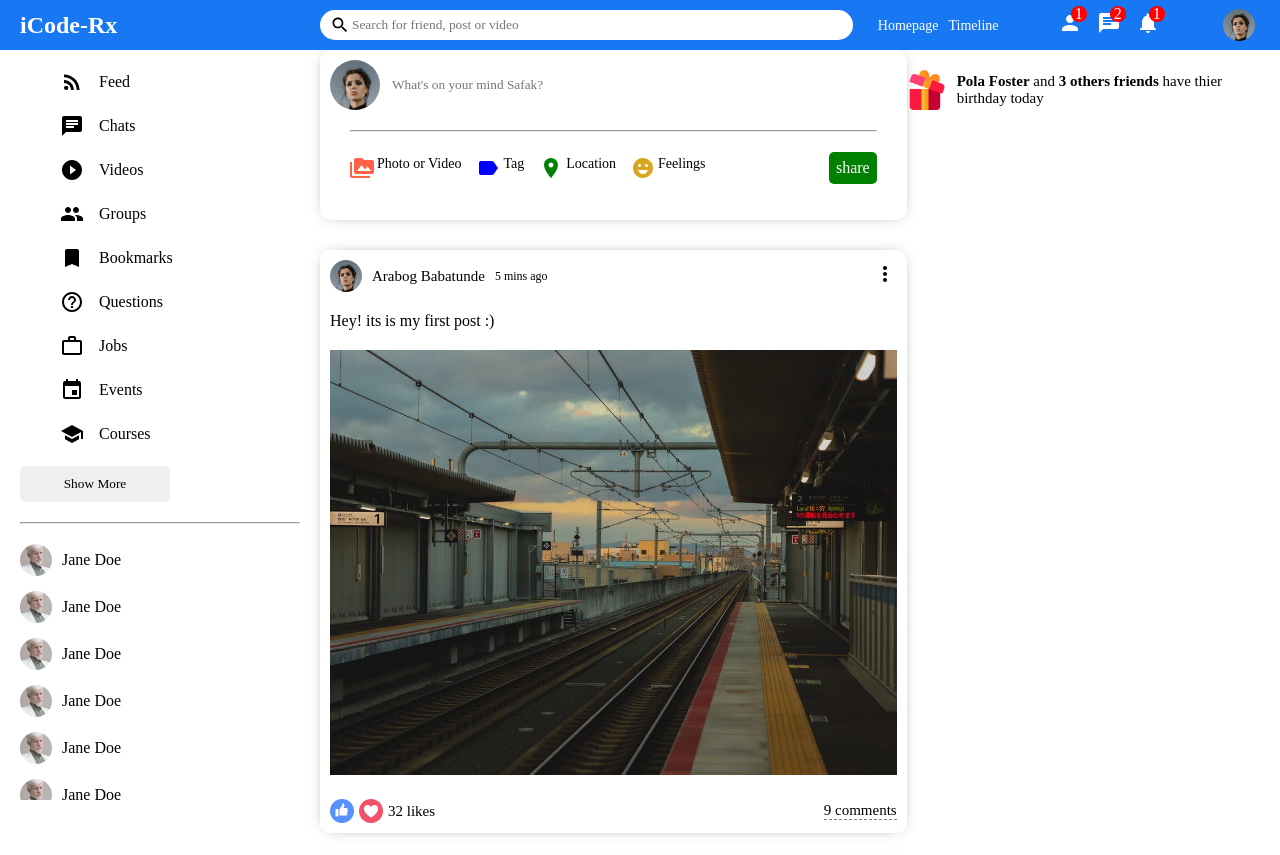
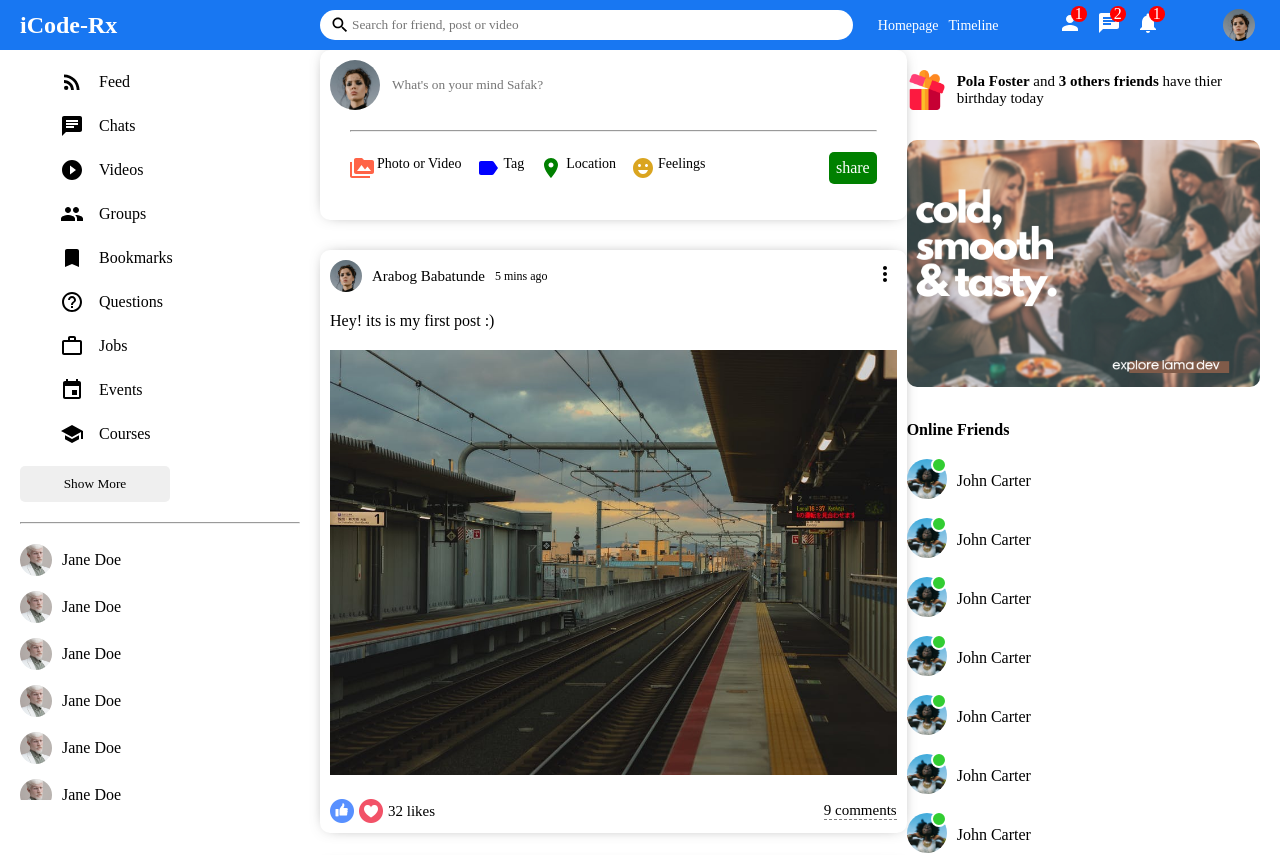
Before and after one commit to arabog/iCode-Rx-Social-Media, a React (Create React App) app in the folder react-social-client/: page / in a window 1280 px wide. Shown: the top 855 px of the page. Built offline with nearby package versions, Linux system fonts and the light colour scheme.

Commit message:
another commit

```diff
--- a/react-social-client/src/components/rightbar/Rightbar.jsx
+++ b/react-social-client/src/components/rightbar/Rightbar.jsx
@@ -4,6 +4,7 @@
           return (
                     <div className= "rightbar">
                               <div className="rightbarWrapper">
+
                                         <div className="birthdayContainer">
                                                   <img src="/assets/gift.png" alt="" className="birthdayImg" />
 
@@ -11,6 +12,97 @@
                                                             <b>Pola Foster</b> and <b>3 others friends</b> have thier birthday today
                                                   </span>
                                         </div>
+
+                                        <img src="/assets/ad.png" alt="" className="rightbarAd" />
+
+                                        <h4 className="rightbarTitle">Online Friends</h4>
+
+                                        <ul className="rightbarFriendList">
+                                                  <li className="rightbarFriend">
+
+                                                            <div className="rightbarProfileImgContainer">
+                                                                      <img src="/assets/person/3.jpeg" alt="" className="rightbarProfileImg" />
+                                                                      <span className="rightbarOnline"></span>
+                                                            </div>
+
+                                                            <span className="rightbarUsername">John Carter</span>
+
+
+                                                  </li>
+
+                                                  <li className="rightbarFriend">
+
+                                                            <div className="rightbarProfileImgContainer">
+                                                                      <img src="/assets/person/3.jpeg" alt="" className="rightbarProfileImg" />
+                                                                      <span className="rightbarOnline"></span>
+                                                            </div>
+
+                                                            <span className="rightbarUsername">John Carter</span>
+
+
+                                                  </li>
+
+                                                  <li className="rightbarFriend">
+
+                                                            <div className="rightbarProfileImgContainer">
+                                                                      <img src="/assets/person/3.jpeg" alt="" className="rightbarProfileImg" />
+                                                                      <span className="rightbarOnline"></span>
+                                                            </div>
+
+                                                            <span className="rightbarUsername">John Carter</span>
+
+
+                                                  </li>
+
+                                                  <li className="rightbarFriend">
+
+                                                            <div className="rightbarProfileImgContainer">
+                                                                      <img src="/assets/person/3.jpeg" alt="" className="rightbarProfileImg" />
+                                                                      <span className="rightbarOnline"></span>
+                                                            </div>
+
+                                                            <span className="rightbarUsername">John Carter</span>
+
+
+                                                  </li>
+
+                                                  <li className="rightbarFriend">
+
+                                                            <div className="rightbarProfileImgContainer">
+                                                                      <img src="/assets/person/3.jpeg" alt="" className="rightbarProfileImg" />
+                                                                      <span className="rightbarOnline"></span>
+                                                            </div>
+
+                                                            <span className="rightbarUsername">John Carter</span>
+
+
+                                                  </li>
+
+                                                  <li className="rightbarFriend">
+
+                                                            <div className="rightbarProfileImgContainer">
+                                                                      <img src="/assets/person/3.jpeg" alt="" className="rightbarProfileImg" />
+                                                                      <span className="rightbarOnline"></span>
+                                                            </div>
+
+                                                            <span className="rightbarUsername">John Carter</span>
+
+
+                                                  </li>
+
+                                                  <li className="rightbarFriend">
+
+                                                            <div className="rightbarProfileImgContainer">
+                                                                      <img src="/assets/person/3.jpeg" alt="" className="rightbarProfileImg" />
+                                                                      <span className="rightbarOnline"></span>
+                                                            </div>
+
+                                                            <span className="rightbarUsername">John Carter</span>
+
+
+                                                  </li>
+
+                                        </ul>
                               </div>
                     </div>
           )
--- a/react-social-client/src/components/rightbar/rightbar.css
+++ b/react-social-client/src/components/rightbar/rightbar.css
@@ -22,3 +22,52 @@
           font-weight: 300;
           font-size: 15px;
 }
+
+.rightbarAd {
+          width: 100%;
+          border-radius: 10px;
+          margin: 30px 0;
+}
+
+.rightbarTitle {
+          margin-bottom: 20px;
+}
+
+.rightbarFriendList {
+          padding: 0;
+          margin: 0;
+          list-style: none;
+}
+
+.rightbarFriend{
+          display: flex;
+          align-items: center;
+          margin-bottom: 15px;
+}
+
+.rightbarProfileImgContainer {
+          margin-right: 10px;
+          position: relative;
+}
+
+.rightbarProfileImg{
+          width: 40px;
+          height: 40px;
+          border-radius: 50%;
+          object-fit: cover;
+}
+
+.rightbarOnline {
+          width: 12px;
+          height: 12px;
+          border-radius: 50%;
+          background: limegreen;
+          position: absolute;
+          top: -2px;
+          right: 0;
+          border: 2px solid white;
+}
+
+.rightbarUsername {
+          font-weight: 500;
+}
```
